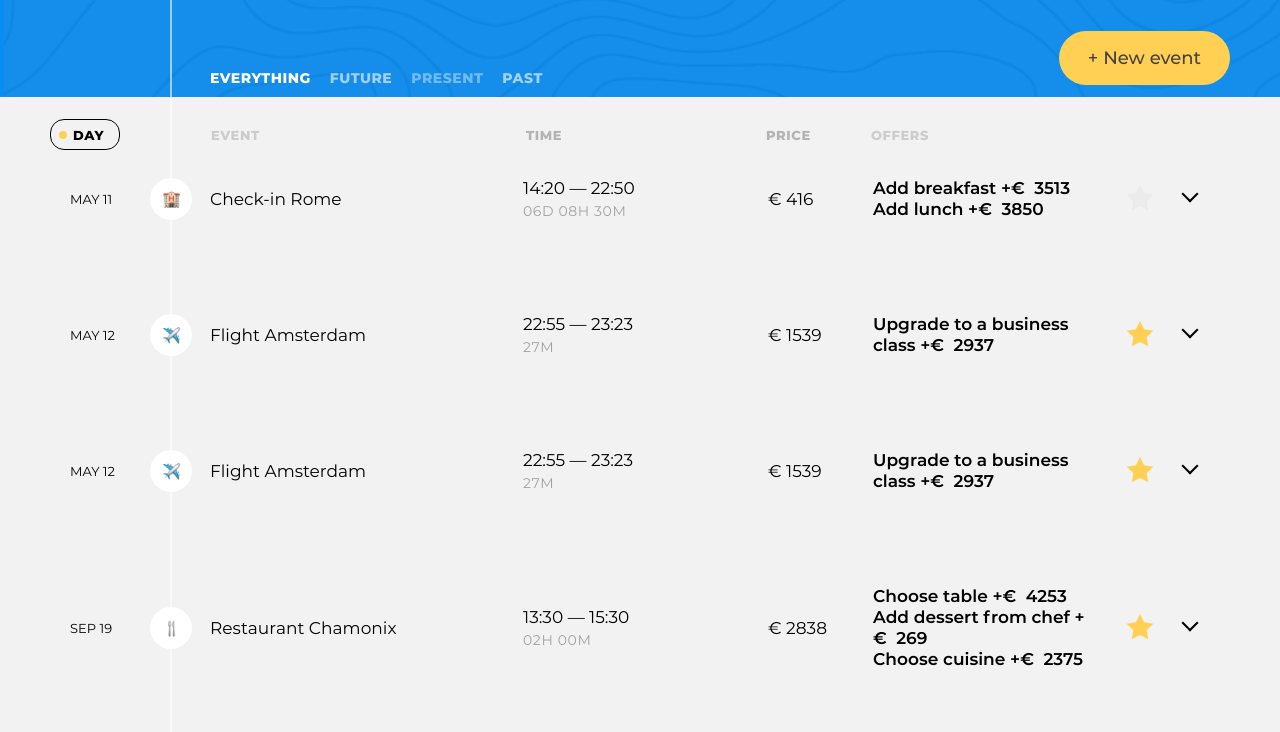
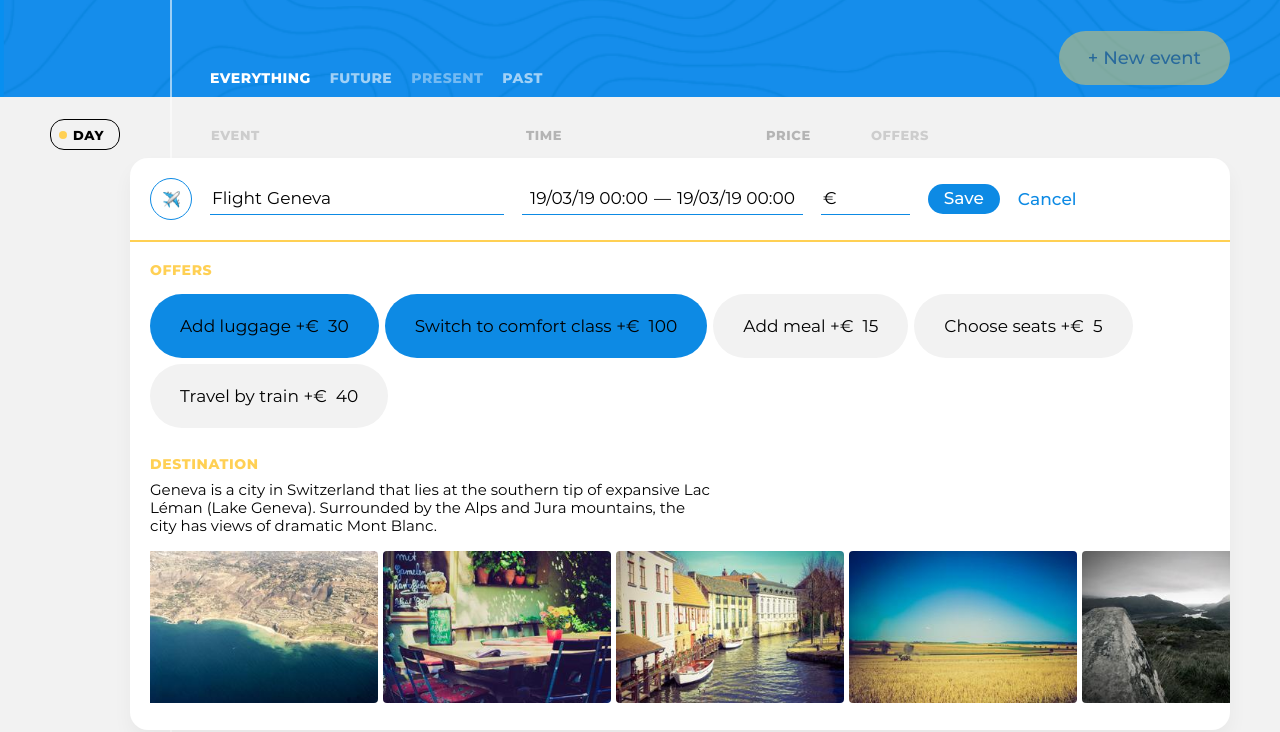
Before and after one commit to htmlacademy-ecmascript/2022661-big-trip-20, a website built with webpack: page public/index.html in a window 1280 px wide. Both pictures are taken after a click on the button "New event". Shown: the part 68-800 px from the top of the page. Built offline with nearby package versions, Linux system fonts and the light colour scheme.

Commit message:
[feat] Добавляет презентер добавления новой точки, добавляет функцию открытия формы новой точки

```diff
--- a/public/index.html
+++ b/public/index.html
@@ -21,8 +21,6 @@
               <!-- Фильтры -->
             </div>
           </div>
-
-          <button class="trip-main__event-add-btn  btn  btn--big  btn--yellow" type="button">New event</button>
         </div>
       </div>
     </header>
--- a/src/main.js
+++ b/src/main.js
@@ -1,4 +1,5 @@
 import TripInfoView from './view/trip-info-view';
+import NewRoutPointButtonView from './view/new-rout-point-button-view';
 import {render, RenderPosition} from './framework/render';
 import EventPresenter from './presenter/events-presenter';
 import FilterPresenter from './presenter/filter-presenter';
@@ -7,8 +8,8 @@ import OffersModel from './model/offers-model';
 import DestinationsModel from './model/destinations-model';
 import FilterModel from './model/filter-model';
 
-const filtersMainElement = document.querySelector('.trip-controls__filters');
 const tripMainElement = document.querySelector('.trip-main');
+const filtersMainElement = tripMainElement.querySelector('.trip-controls__filters');
 const tripEventElement = document.querySelector('.trip-events');
 
 const pointsModel = new PointsModel();
@@ -30,7 +31,22 @@ const filterPresenter = new FilterPresenter({
   pointsModel
 });
 
+const newRoutPointButtonComponent = new NewRoutPointButtonView({
+  onClick : handleNewPointBtnClick
+});
+
 render(new TripInfoView(), tripMainElement, RenderPosition.AFTERBEGIN);
+render(newRoutPointButtonComponent, tripMainElement);
 
 filterPresenter.init();
 eventPresenter.init();
+
+
+function handleNewPointBtnClose () {
+  newRoutPointButtonComponent.element.disabled = false;
+}
+
+function handleNewPointBtnClick () {
+  eventPresenter.createPoint();
+  newRoutPointButtonComponent.element.disabled = true;
+}
--- a/src/presenter/events-presenter.js
+++ b/src/presenter/events-presenter.js
@@ -5,12 +5,14 @@ import ListView from '../view/list-view';
 import SortView from '../view/sort-view';
 import EmptyListMessage from '../view/empty-list-view';
 import PointPresenter from './point-presenter';
+import NewPointPresenter from './new-point-presenter';
 import { filter } from '../utils/filter';
 import { FILTER_TYPES } from '../const';
 
 export default class EventPresenter {
   #listComponent = new ListView();
   #pointPresenters = new Map();
+  #newPointPresenter = null;
 
   #eventContainer = null;
   #pointsModel = null;
@@ -31,6 +33,10 @@ export default class EventPresenter {
     this.#offersModel = offersModel;
     this.#filterModel = filterModel;
 
+    this.#newPointPresenter = new NewPointPresenter({
+      listComponent: this.#listComponent.element
+    });
+
     this.#pointsModel.addObserver(this.#handleModelEvent);
     this.#filterModel.addObserver(this.#handleModelEvent);
   }
@@ -46,6 +52,13 @@ export default class EventPresenter {
 
   init() {
     this.#renderEventsBoard();
+  }
+
+  createPoint() {
+    this.#currentSortType = SORT_TYPES.DAY;
+    this.#filterModel.setFilter(UpdateType.MAJOR, FILTER_TYPES.EVERYTHING);
+
+    this.#newPointPresenter.init();
   }
 
   #renderPoint(point, offersModel, destinationModel) {
--- /dev/null
+++ b/src/presenter/new-point-presenter.js
@@ -0,0 +1,23 @@
+import NewRouteCreationFormView from '../view/new-route-creation-form-view';
+import { render, RenderPosition } from '../framework/render';
+
+export default class NewPointPresenter {
+  #listComponent = null;
+
+  #newPointComponent = null;
+
+  constructor({listComponent}) {
+    this.#listComponent = listComponent;
+  }
+
+  init() {
+    if (this.#newPointComponent !== null) {
+      return;
+    }
+
+    this.#newPointComponent = new NewRouteCreationFormView();
+
+    render(this.#newPointComponent, this.#listComponent, RenderPosition.AFTERBEGIN);
+
+  }
+}
--- /dev/null
+++ b/src/view/new-rout-point-button-view.js
@@ -0,0 +1,28 @@
+import AbstractView from '../framework/view/abstract-view';
+
+function createNewRoutPointButtonTemplate() {
+  return /*html*/ `
+    <button class="trip-main__event-add-btn  btn  btn--big  btn--yellow" type="button">New event</button>
+  `;
+}
+
+export default class NewRoutPointButtonView extends AbstractView {
+  #handleClick = null;
+
+  constructor({onClick}) {
+    super();
+
+    this.#handleClick = onClick;
+
+    this.element.addEventListener('click', this.#clickHandler);
+  }
+
+  get template () {
+    return createNewRoutPointButtonTemplate();
+  }
+
+  #clickHandler = (evt) => {
+    evt.preventDefault();
+    this.#handleClick();
+  };
+}
```
